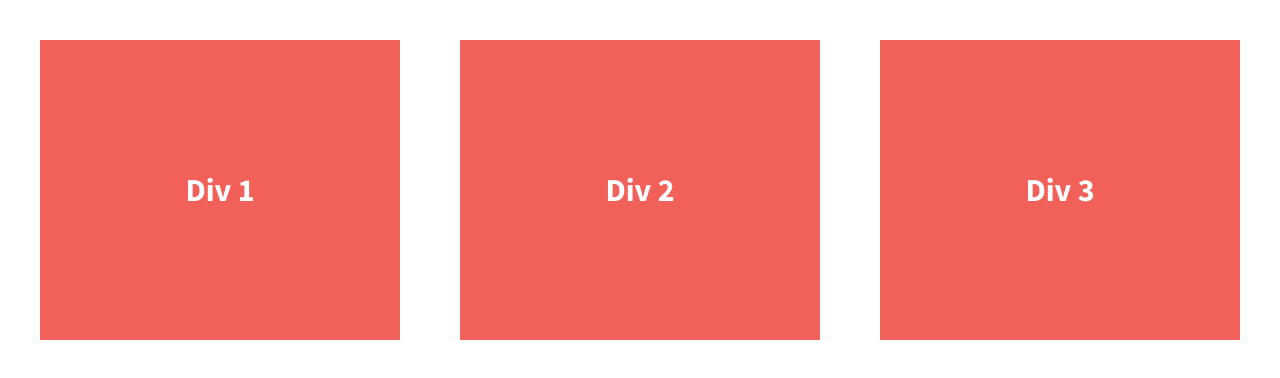
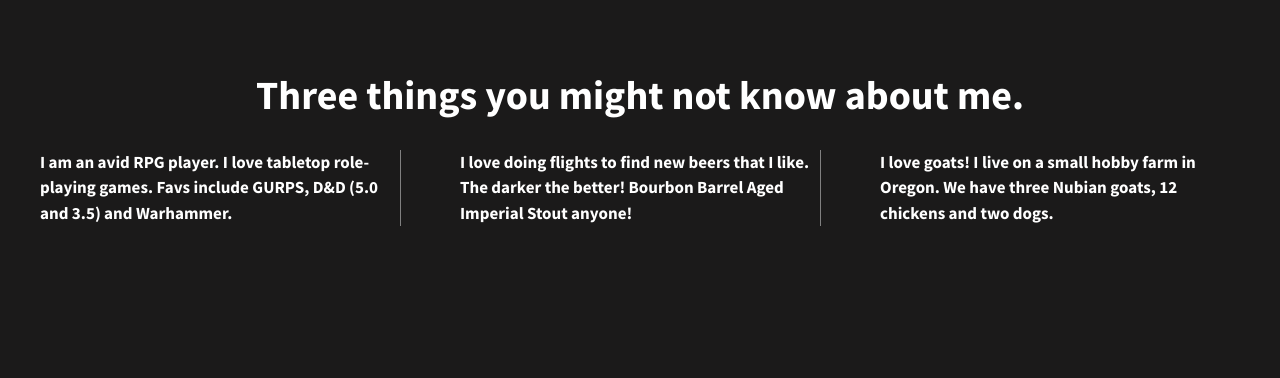
Before and after one commit to JenArmenta/divs-flexbox, a plain HTML site: page index.html in a window 1280 px wide. Drawn offline with nearby package versions, Linux system fonts and the light colour scheme.

Commit message:
Personalized content, changed colors and added a h1

```diff
--- a/css/main.css
+++ b/css/main.css
@@ -106,8 +106,14 @@ body {
   padding: 2em;
   font-size: 1.25em;
   height: 100%;
+  background-color: rgb(27, 26, 26);
 }
 
+h1 {
+    display: flex;
+    justify-content: center;
+    color: white
+}
 .wrapper {
   /*add display:flex and set justify-content to space-between*/
   display: flex;
@@ -119,18 +125,22 @@ body {
   /*give the divs a width of 30%, add display:flex, set justify-content and align-items to center*/
   display: flex;
   justify-content: center;
-  align-items: center;
+  align-items: flex-start;
   color: #fff;
   line-height: 1.5em;
-  font-size: 1.6em;
-  background-color: #f16059;
-  height: 300px;
+  font-size: 0.85em;
+  height: auto;
   width: 30%;
 
 }
 
+.div-1 {
+    border-right: grey solid 1px;
+}
 
-
+.div-2 {
+    border-right: grey solid 1px;
+}
 
 /* ==========================================================================
    Helper classes
--- a/index.html
+++ b/index.html
@@ -20,16 +20,17 @@
         <!--[if lt IE 8]>
             <p class="browserupgrade">You are using an <strong>outdated</strong> browser. Please <a href="http://browsehappy.com/">upgrade your browser</a> to improve your experience.</p>
         <![endif]-->
+        <h1>Three things you might not know about me.</h1>
 
         <section class="wrapper">
             <div class="div-1">
-                Div 1
+                I am an avid RPG player. I love tabletop role-playing games. Favs include GURPS, D&D (5.0 and 3.5) and Warhammer.
             </div>
             <div class="div-2">
-                Div 2
+                I love doing flights to find new beers that I like. The darker the better! Bourbon Barrel Aged Imperial Stout anyone!
             </div>
             <div class="div-3">
-                Div 3
+                I love goats! I live on a small hobby farm in Oregon. We have three Nubian goats, 12 chickens and two dogs.
             </div>
         </section>
 
```
